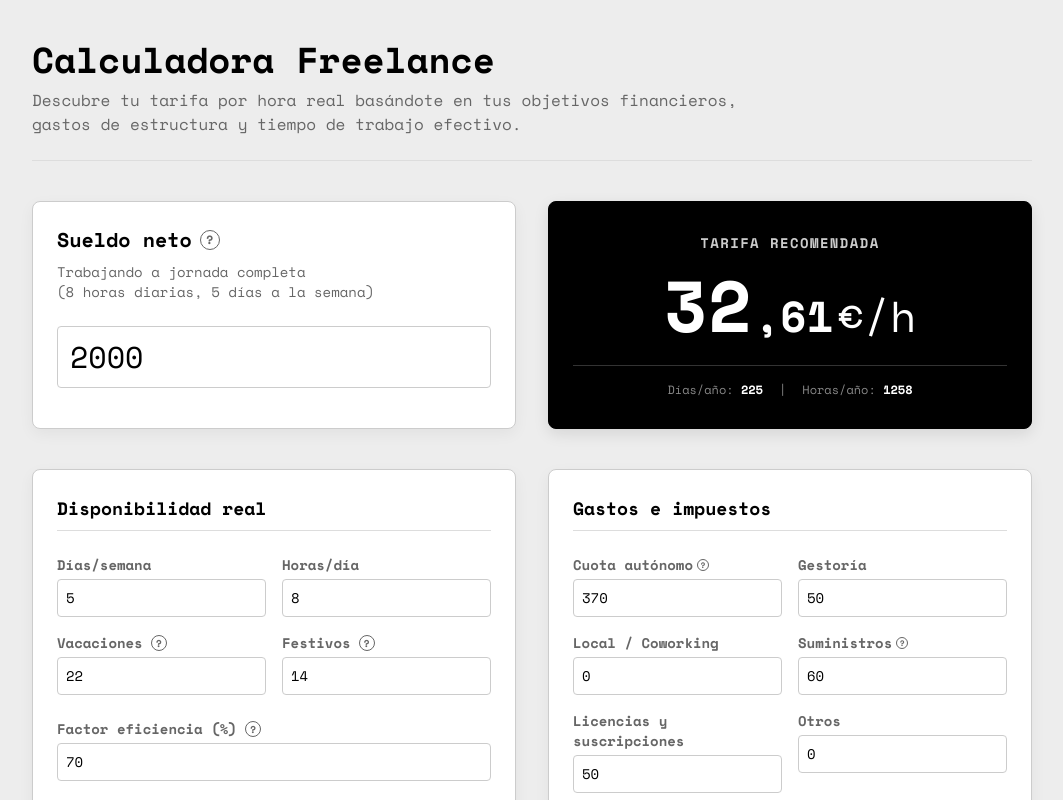
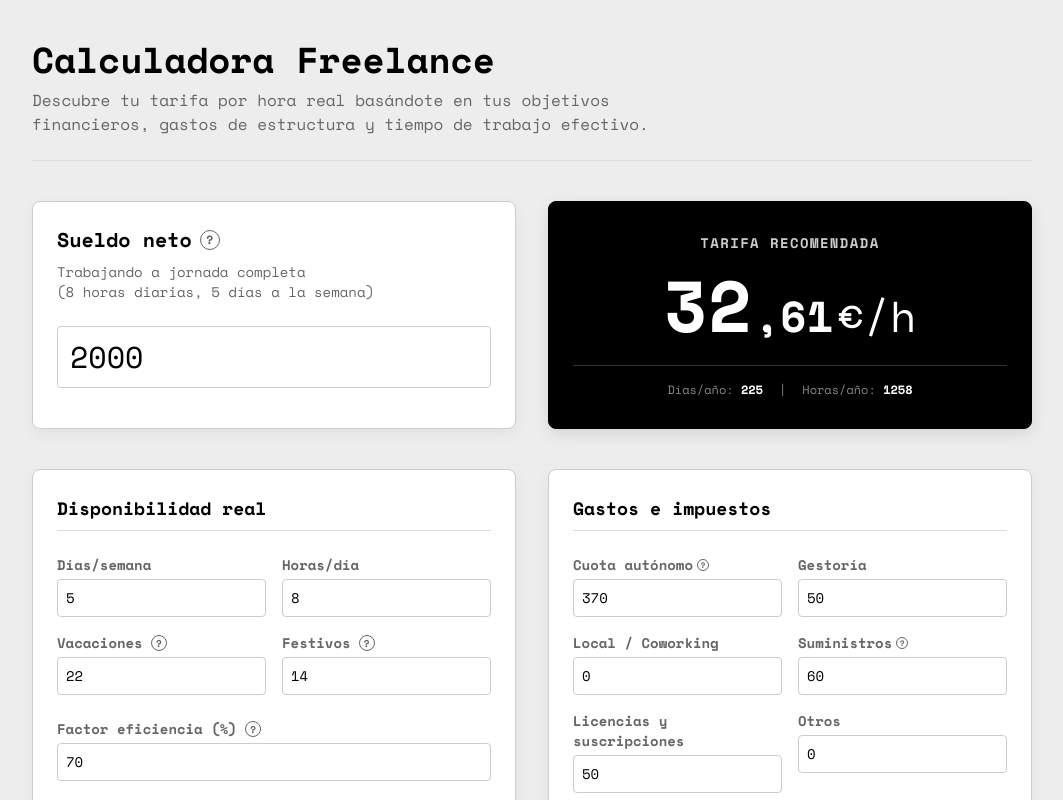
Before and after one commit to ivan-huelves/calculadora-freelance, a Svelte app: page / in a window 1280 px wide. Shown: the top 800 px of the page, without its empty margins (108-1171 px from the left). Built offline with nearby package versions, Linux system fonts and the light colour scheme.

Commit message:
corte línea

```diff
--- a/src/App.svelte
+++ b/src/App.svelte
@@ -82,8 +82,9 @@
 
     <header class="mb-10 pb-6 border-b border-[#ddd]">
       <h1 class="text-3xl md:text-4xl font-bold mb-2">Calculadora Freelance</h1>
-      <p class="text-base text-[#666]">Descubre tu tarifa por hora real basándote en tus objetivos financieros,<br> gastos de estructura y tiempo de trabajo efectivo.</p>
-    </header>
+<p class="text-base text-[#666] [text-wrap:balance] max-w-2xl">
+  Descubre tu tarifa por hora real basándote en tus objetivos financieros, gastos de estructura y tiempo de trabajo efectivo.
+</p>    </header>
 
     <div class="grid grid-cols-1 lg:grid-cols-2 gap-8 mb-10">
       <section class="card">
```
